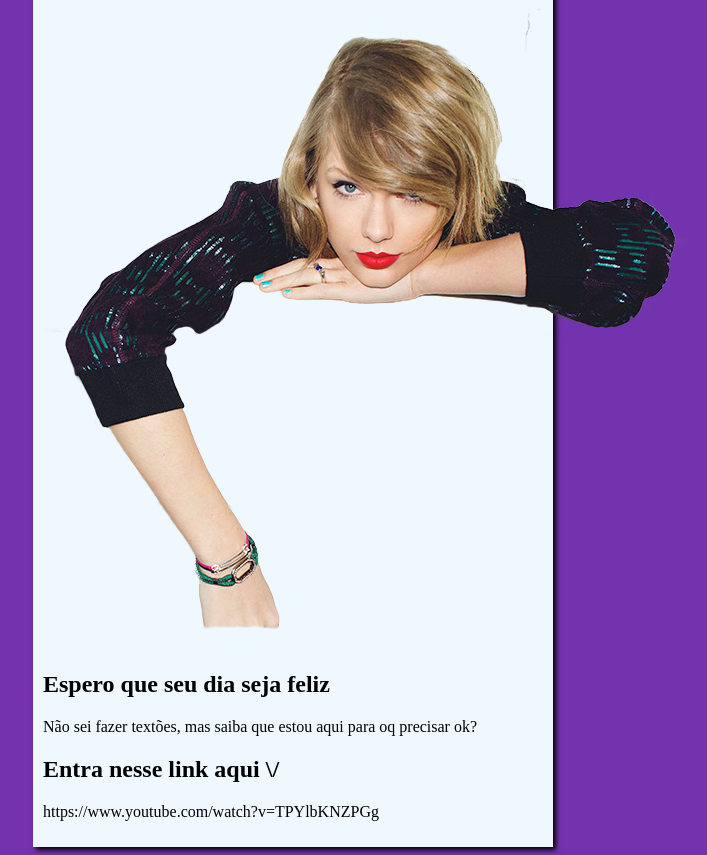
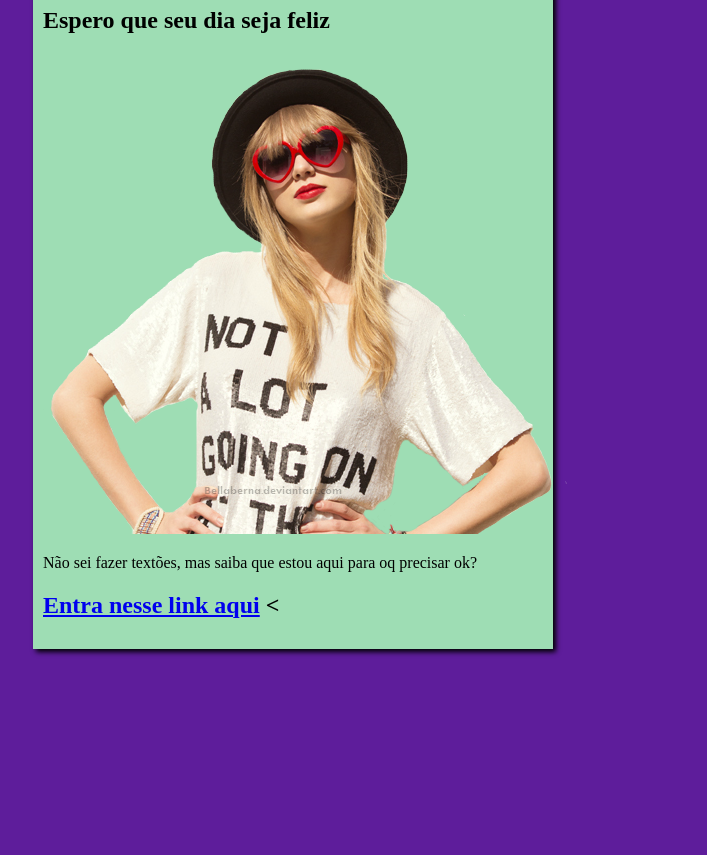
Before and after one commit to Giltinext/projeto-site, a plain HTML site: page index.html in a window 1280 px wide. Shown: the part 91-946 px from the top of the page, without its empty margins (347-1054 px from the left). After the commit the page ends 800 px from the top, so only its background shows below. Drawn offline with Linux system fonts and the light colour scheme.

Commit message:
Taylor swift

```diff
--- a/estilos/style.css
+++ b/estilos/style.css
@@ -4,14 +4,18 @@
 }
 
 body {
-    background-color: rgb(115, 51, 175);
+    background-color: rgb(94, 29, 155);
 
 }
 
 main {
-    background-color: aliceblue;
+    background-color: rgb(158, 221, 180);
     width: 500px;
     margin: auto;
-    padding: 10px;
+    padding: 10px
+;
     box-shadow: 3px 3px 5px black;
 }
+img.lado{
+    float:right
+}
--- a/index.html
+++ b/index.html
@@ -11,15 +11,14 @@
     <main>
         <header>
             <h1>Feliz aniversário Melissa!!</h1>
-            <img src="Imagens/pngegg.png" alt="Taylor swift">
         </header>
         <article>
             <h2>Espero que seu dia seja feliz</h2>
+            <img src="Imagens/kisspng-taylor-swift-the-red-tour-0-taylor-swift-red-dress-5b561cd21f94a9.5899856115323701301294.png" alt="">
             <p>Não sei fazer textões, mas saiba que estou aqui para oq precisar ok?</p>
         </article>
         <article>
-            <h2>Entra nesse link aqui \/</h2>
-            <p>https://www.youtube.com/watch?v=TPYlbKNZPGg</p>
+            <h2><a href="https://www.youtube.com/watch?v=TPYlbKNZPGg">Entra nesse link aqui</a> < </h2>
         </article>
     </main>
 </body>
```
